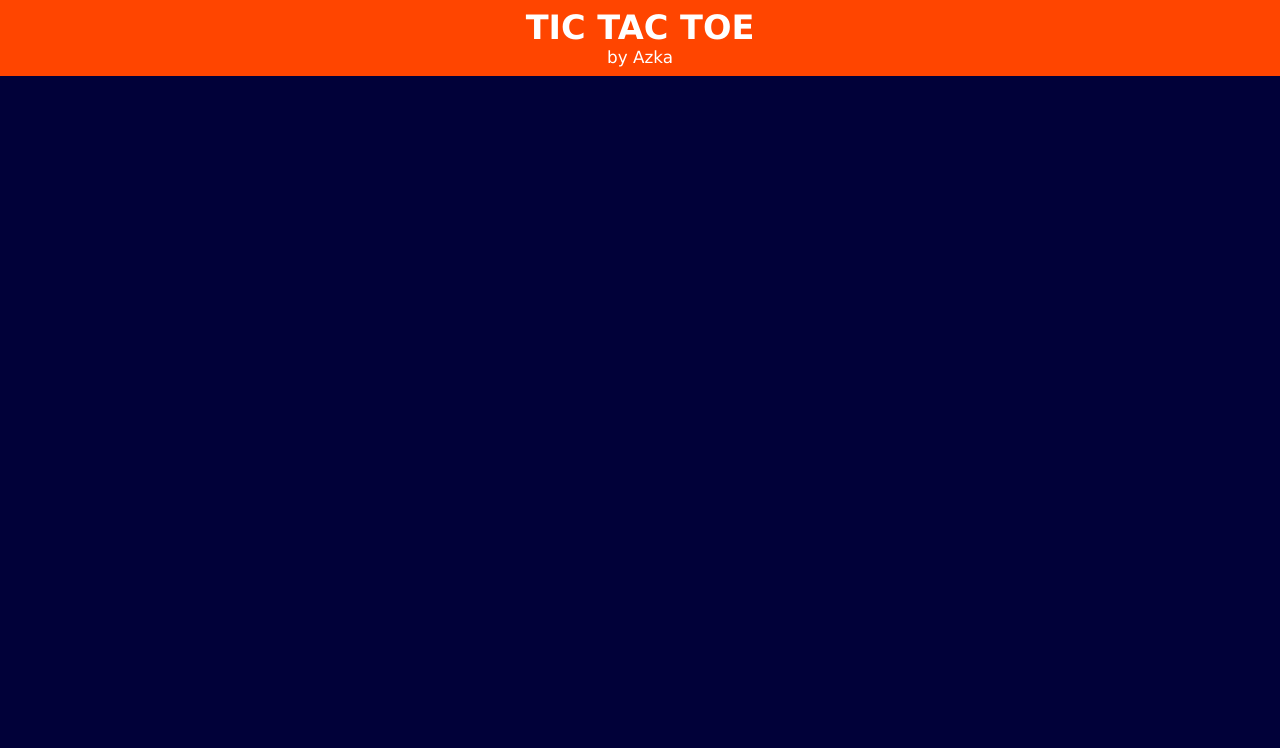
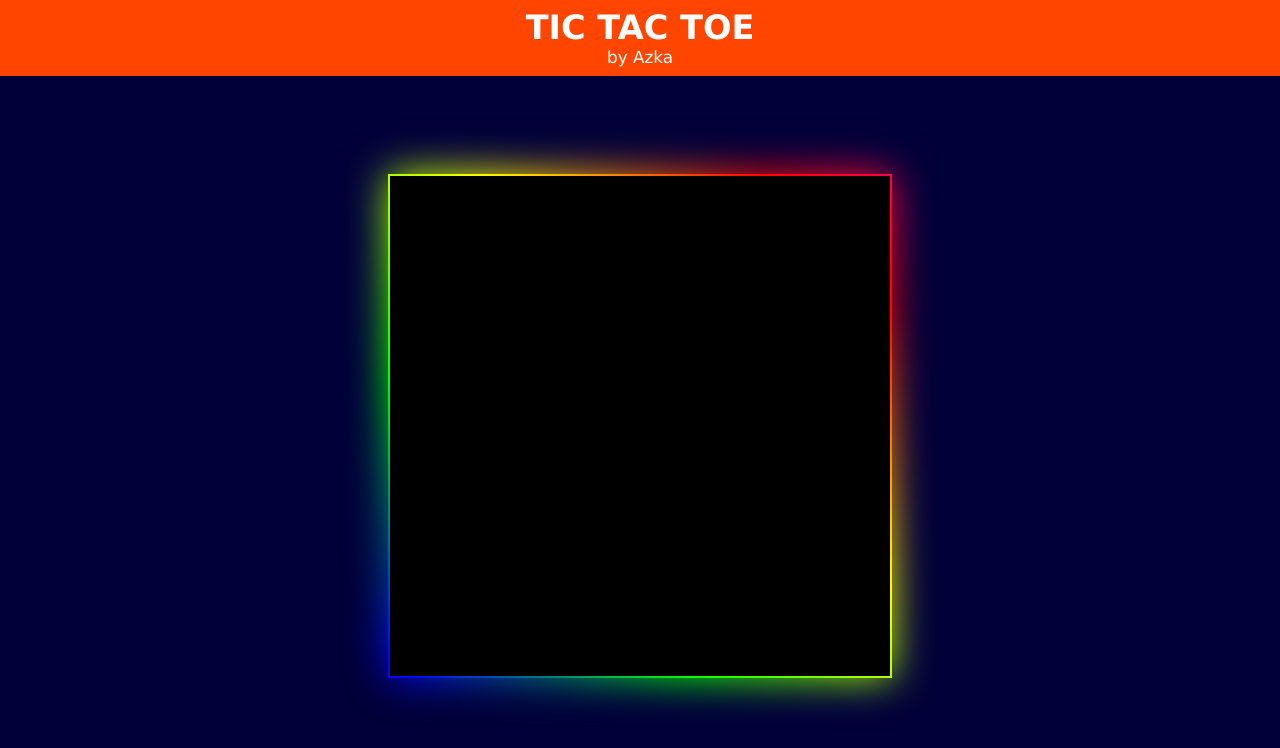
Before and after one commit to Azkanorouzi/tic-tac-toe, a plain HTML site: page index.html in a window 1280 px wide. Drawn offline with Linux system fonts and the light colour scheme.

Commit message:
do css board and apply animation

```diff
--- a/css/style.css
+++ b/css/style.css
@@ -20,15 +20,28 @@ body {
 }
 :root {
   font-size: 52.5%;
+  --gradient-shadow: linear-gradient(
+    45deg,
+    #fb0094,
+    #0000ff,
+    #00ff00,
+    #ffff00,
+    #ff0000,
+    #fb0094,
+    #0000ff,
+    #00ff00,
+    #ffff00,
+    #ff0000
+  );
+}
+html {
+  background: rgb(1, 1, 57);
 }
 /*
 /////////////////
-    CSS BODY
+    CSS NAV
 ////////////////
 */
-html {
-  background: rgb(1, 1, 57);
-}
 nav {
   background: orangered;
   width: 100%;
@@ -44,3 +57,67 @@ nav {
 .nav-subtitle {
   font-size: 2rem;
 }
+/*
+/////////////////
+    CSS MAIN
+////////////////
+*/
+main {
+  display: flex;
+  justify-content: center;
+  align-items: center;
+}
+/*
+ /////////////////
+    CSS ANIMATION
+ ////////////////
+*/
+.shadow {
+  display: flex;
+  justify-content: center;
+  align-items: center;
+  position: relative;
+  color: #fff;
+  text-align: center;
+  font-size: 50px;
+  font-weight: bold;
+  width: 400px;
+  height: 250px;
+  background: linear-gradient(0deg, #000, #262626);
+}
+.shadow:before,
+.shadow:after {
+  content: '';
+  position: absolute;
+  top: -2px;
+  left: -2px;
+  background: var(--gradient-shadow);
+  background-size: 400%;
+  width: calc(100% + 4px);
+  height: calc(100% + 4px);
+  z-index: -1;
+  animation: animate 20s linear infinite;
+}
+
+.shadow:after {
+  filter: blur(20px);
+}
+
+@keyframes animate {
+  0% {
+    background-position: 0 0;
+  }
+  50% {
+    background-position: 300% 0;
+  }
+  100% {
+    background-position: 0 0;
+  }
+}
+.board {
+  width: min(500px, 90vw);
+  height: min(500px, 90vw);
+  margin-top: 100px;
+  background: black;
+  display: grid;
+}
--- a/index.html
+++ b/index.html
@@ -13,7 +13,7 @@
       <span class="nav-subtitle">by Azka</span>
     </nav>
     <main>
-      <section class="board">
+      <section class="board shadow">
         <div class="box box1"></div>
         <div class="box box2"></div>
         <div class="box box3"></div>
```
